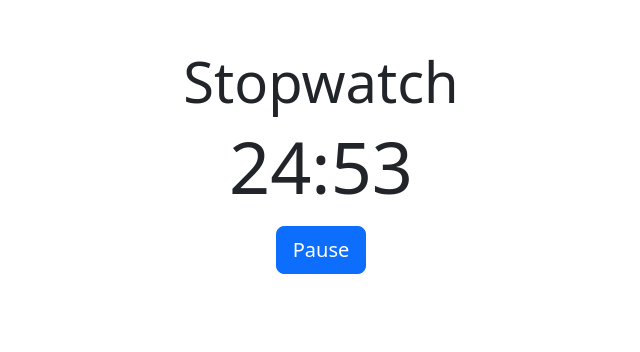
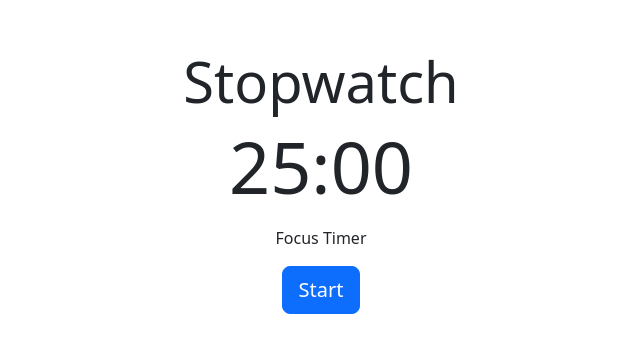
Before and after one commit to amritanandsingh/Paradoma-Tracker, a React (Create React App) app in the folder frontend/: page / in a window 1280 px wide. Shown: the top 352 px of the page, without its empty margins (319-959 px from the left). Built offline with nearby package versions, Linux system fonts and the light colour scheme.

Commit message:
done on stopwatch

```diff
--- a/frontend/src/components/stopwatch.js
+++ b/frontend/src/components/stopwatch.js
@@ -1,8 +1,10 @@
 import React, { useState, useEffect } from 'react';
 
 const Stopwatch = () => {
-  const [seconds, setSeconds] = useState(1500); // 25 minutes in seconds
-  const [isActive, setIsActive] = useState(true);
+  const [seconds, setSeconds] = useState(1500); // Initial time for focus (25 minutes in seconds)
+  const [isActive, setIsActive] = useState(false);
+  const [timerType, setTimerType] = useState('Focus');
+  const [count, setCount] = useState(0); // Variable to count completed cycles
 
   useEffect(() => {
     let interval;
@@ -11,12 +13,32 @@ const Stopwatch = () => {
       interval = setInterval(() => {
         setSeconds((prevSeconds) => prevSeconds - 1);
       }, 1000);
-    } else {
+    } else if (seconds === 0) {
       clearInterval(interval);
+      handleCompletion();
     }
 
     return () => clearInterval(interval);
   }, [isActive, seconds]);
+
+  const handleCompletion = () => {
+    setIsActive(false);
+    setCount((prevCount) => prevCount + 1);
+
+    // Toggle between Focus and Break
+    setTimerType((prevType) => (prevType === 'Focus' ? 'Break' : 'Focus'));
+
+    // Set the next timer duration based on the type
+    setSeconds((prevSeconds) => (timerType === 'Focus' ? 300 : 1500));
+
+    // Assuming you have an API endpoint to update the count variable
+    updateCountToAPI(count + 1);
+  };
+
+  const updateCountToAPI = (newCount) => {
+    // Assuming you have logic to update the count to your API here
+    console.log(`Updating count to API: ${newCount}`);
+  };
 
   const formatTime = (time) => {
     const minutes = Math.floor(time / 60);
@@ -32,6 +54,7 @@ const Stopwatch = () => {
     <div className="container text-center mt-5">
       <h1 className="display-4">Stopwatch</h1>
       <p className="display-2">{formatTime(seconds)}</p>
+      <p>{timerType} Timer</p>
       <button className="btn btn-primary btn-lg" onClick={toggleTimer}>
         {isActive ? 'Pause' : 'Start'}
       </button>
```
